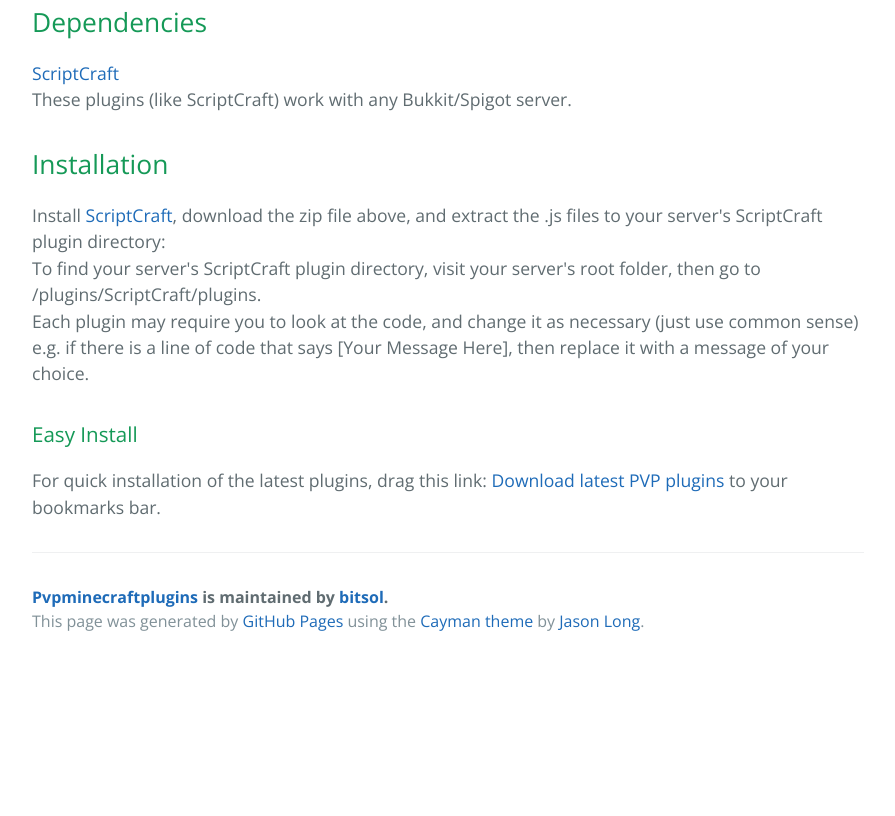
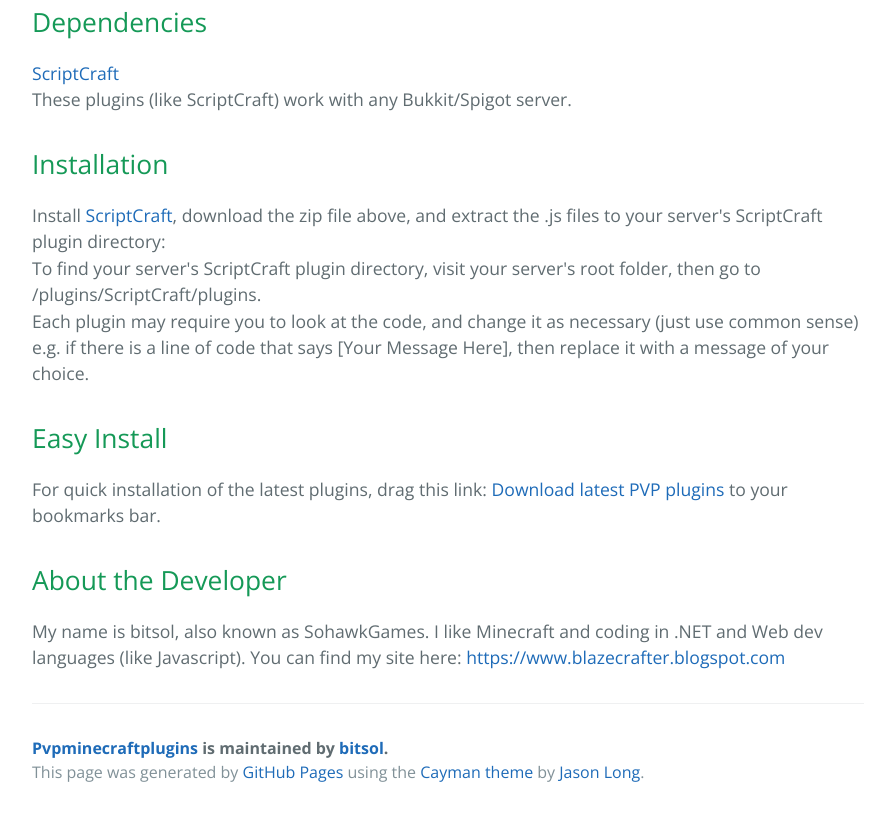
Before and after one commit to gitter-badger/PVPMinecraftPlugins, a plain HTML site: page index.html in a window 1280 px wide. Shown: the part 709-1525 px from the top of the page, without its empty margins (192-1087 px from the left). Before the commit the page ends 1374 px from the top, so only its background shows below. Drawn offline with nearby package versions, Linux system fonts and the light colour scheme.

Commit message:
Create gh-pages branch via GitHub

```diff
--- a/index.html
+++ b/index.html
@@ -43,10 +43,15 @@
 To find your server's ScriptCraft plugin directory, visit your server's root folder, then go to /plugins/ScriptCraft/plugins.<br>
 Each plugin may require you to look at the code, and change it as necessary (just use common sense) e.g. if there is a line of code that says [Your Message Here], then replace it with a message of your choice.</p>
 
-<h3>
-<a id="easy-install" class="anchor" href="#easy-install" aria-hidden="true"><span aria-hidden="true" class="octicon octicon-link"></span></a>Easy Install</h3>
+<h2>
+<a id="easy-install" class="anchor" href="#easy-install" aria-hidden="true"><span aria-hidden="true" class="octicon octicon-link"></span></a>Easy Install</h2>
 
 <p>For quick installation of the latest plugins, drag this link: <a href="https://github.com/bitsol/PVPMinecraftPlugins/zipball/master" id="download-zip">Download latest PVP plugins</a> to your bookmarks bar.</p>
+
+<h2>
+<a id="about-the-developer" class="anchor" href="#about-the-developer" aria-hidden="true"><span aria-hidden="true" class="octicon octicon-link"></span></a>About the Developer</h2>
+
+<p>My name is bitsol, also known as SohawkGames. I like Minecraft and coding in .NET and Web dev languages (like Javascript). You can find my site here: <a href="https://www.blazecrafter.blogspot.com">https://www.blazecrafter.blogspot.com</a></p>
 
       <footer class="site-footer">
         <span class="site-footer-owner"><a href="https://github.com/bitsol/PVPMinecraftPlugins">Pvpminecraftplugins</a> is maintained by <a href="https://github.com/bitsol">bitsol</a>.</span>
--- a/params.json
+++ b/params.json
@@ -1,6 +1,6 @@
 {
   "name": "Pvpminecraftplugins",
   "tagline": "A group of simple Minecraft plugins that work with ScriptCraft to add a few epic features to your PVP server!",
-  "body": "# PVPMinecraftPlugins\r\nA group of simple Minecraft plugins that work with ScriptCraft to add a few epic features to your PVP server!\r\n## An up-to-date list of plugins included:\r\nPlayerJoinMessage<br>\r\nPlayerRespawned\r\n## Dependencies\r\n<a href=\"http://scriptcraftjs.org\">ScriptCraft</a><br>\r\nThese plugins (like ScriptCraft) work with any Bukkit/Spigot server.\r\n## Installation\r\nInstall <a href=\"http://scriptcraftjs.org\">ScriptCraft</a>, download the zip file above, and extract the .js files to your server's ScriptCraft plugin directory:<br>\r\nTo find your server's ScriptCraft plugin directory, visit your server's root folder, then go to /plugins/ScriptCraft/plugins.<br>\r\nEach plugin may require you to look at the code, and change it as necessary (just use common sense) e.g. if there is a line of code that says [Your Message Here], then replace it with a message of your choice.\r\n### Easy Install\r\nFor quick installation of the latest plugins, drag this link: <a href=\"https://github.com/bitsol/PVPMinecraftPlugins/zipball/master\" id=\"download-zip\" class=\"button\"><span>Download latest PVP plugins</span></a> to your bookmarks bar.\r\n",
+  "body": "# PVPMinecraftPlugins\r\nA group of simple Minecraft plugins that work with ScriptCraft to add a few epic features to your PVP server!\r\n## An up-to-date list of plugins included:\r\nPlayerJoinMessage<br>\r\nPlayerRespawned\r\n## Dependencies\r\n<a href=\"http://scriptcraftjs.org\">ScriptCraft</a><br>\r\nThese plugins (like ScriptCraft) work with any Bukkit/Spigot server.\r\n## Installation\r\nInstall <a href=\"http://scriptcraftjs.org\">ScriptCraft</a>, download the zip file above, and extract the .js files to your server's ScriptCraft plugin directory:<br>\r\nTo find your server's ScriptCraft plugin directory, visit your server's root folder, then go to /plugins/ScriptCraft/plugins.<br>\r\nEach plugin may require you to look at the code, and change it as necessary (just use common sense) e.g. if there is a line of code that says [Your Message Here], then replace it with a message of your choice.\r\n## Easy Install\r\nFor quick installation of the latest plugins, drag this link: <a href=\"https://github.com/bitsol/PVPMinecraftPlugins/zipball/master\" id=\"download-zip\" class=\"button\"><span>Download latest PVP plugins</span></a> to your bookmarks bar.\r\n## About the Developer\r\nMy name is bitsol, also known as SohawkGames. I like Minecraft and coding in .NET and Web dev languages (like Javascript). You can find my site here: https://www.blazecrafter.blogspot.com\r\n",
   "note": "Don't delete this file! It's used internally to help with page regeneration."
 }
```
